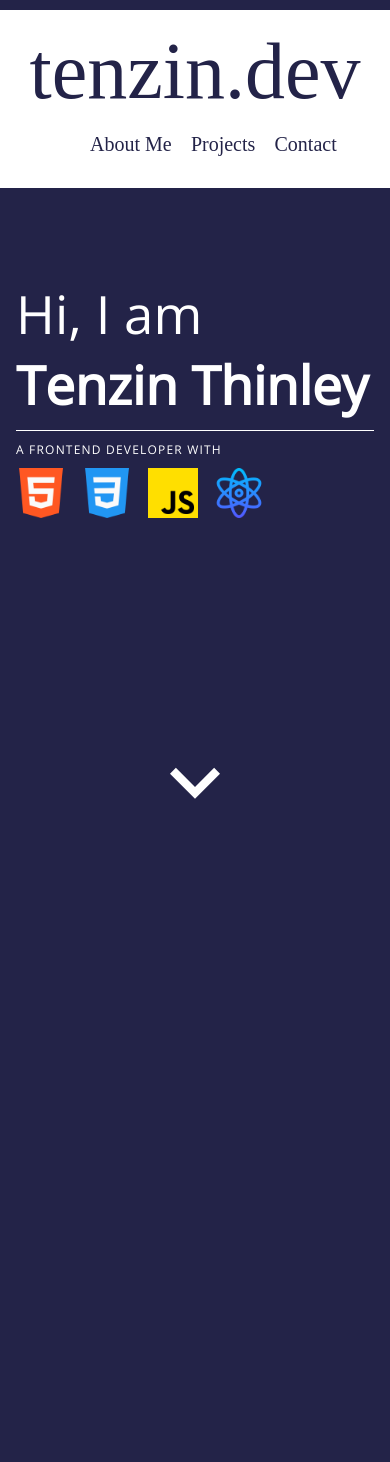
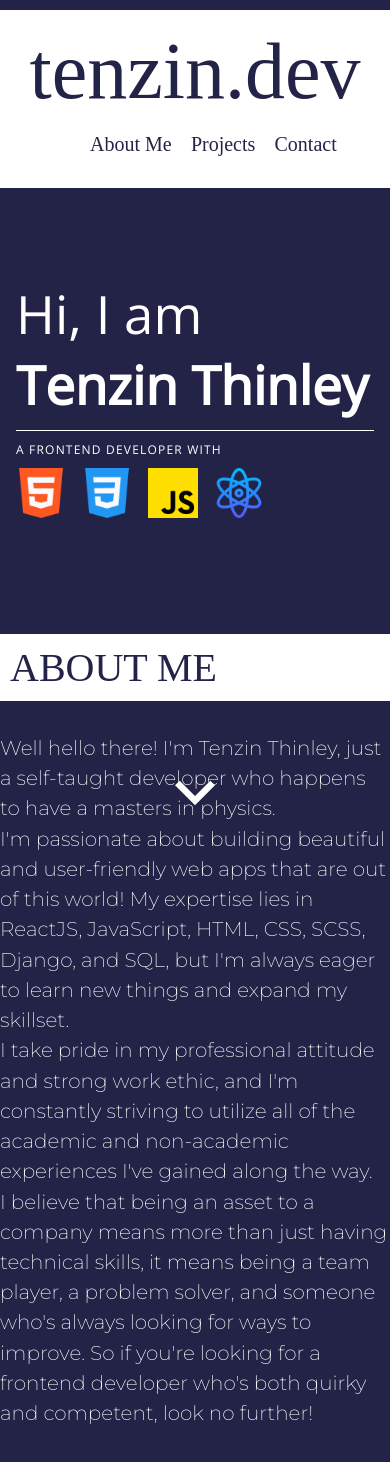
Before and after one commit to tenthin/portfolio-site, a React (Create React App) app: page / in a window 390 px wide. Shown: the top 1462 px of the page. Before the commit the page ends 844 px from the top, so only its background shows below. Built offline with nearby package versions, Linux system fonts and the light colour scheme.

Commit message:
mobile response

```diff
--- a/src/App.js
+++ b/src/App.js
@@ -36,8 +36,8 @@ function App() {
     <>
       <Header />
       <HeroPage />
-      {/* <AboutMe />
-      <Project />
+      <AboutMe />
+      {/* <Project />
       <Contact />
       <ToTopButton /> */}
     </>
--- a/src/component/AboutMe/AboutMe.scss
+++ b/src/component/AboutMe/AboutMe.scss
@@ -1,5 +1,5 @@
 .aboutme {
-    padding-top: 3rem ;
+    padding-top: 4rem ;
     margin: 0 auto;
     max-width:1024px;
     color: #fff;
--- a/src/component/HeroPage/HeroPage.js
+++ b/src/component/HeroPage/HeroPage.js
@@ -31,7 +31,7 @@ function HeroPage() {
           <KeyboardArrowDownIcon
             style={{
               color: "white",
-              fontSize: 100,
+              fontSize: 80,
               // width: "50px",
               cursor: "pointer",
               paddingTop: "3rem",
```
